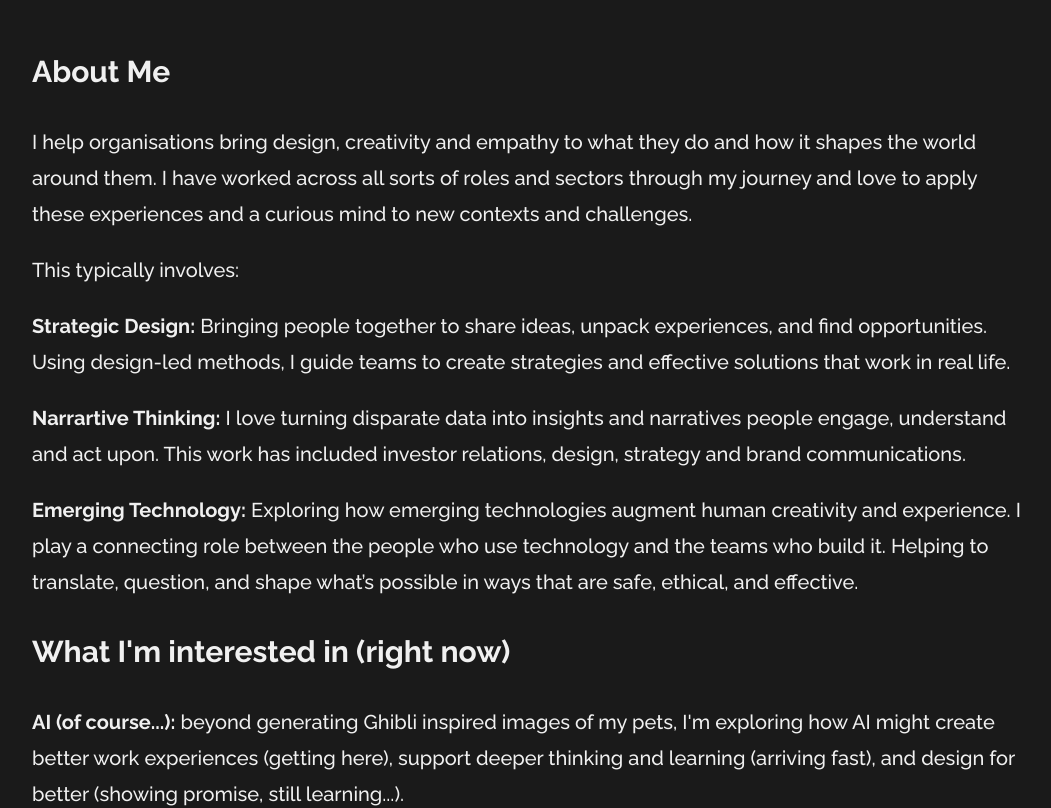
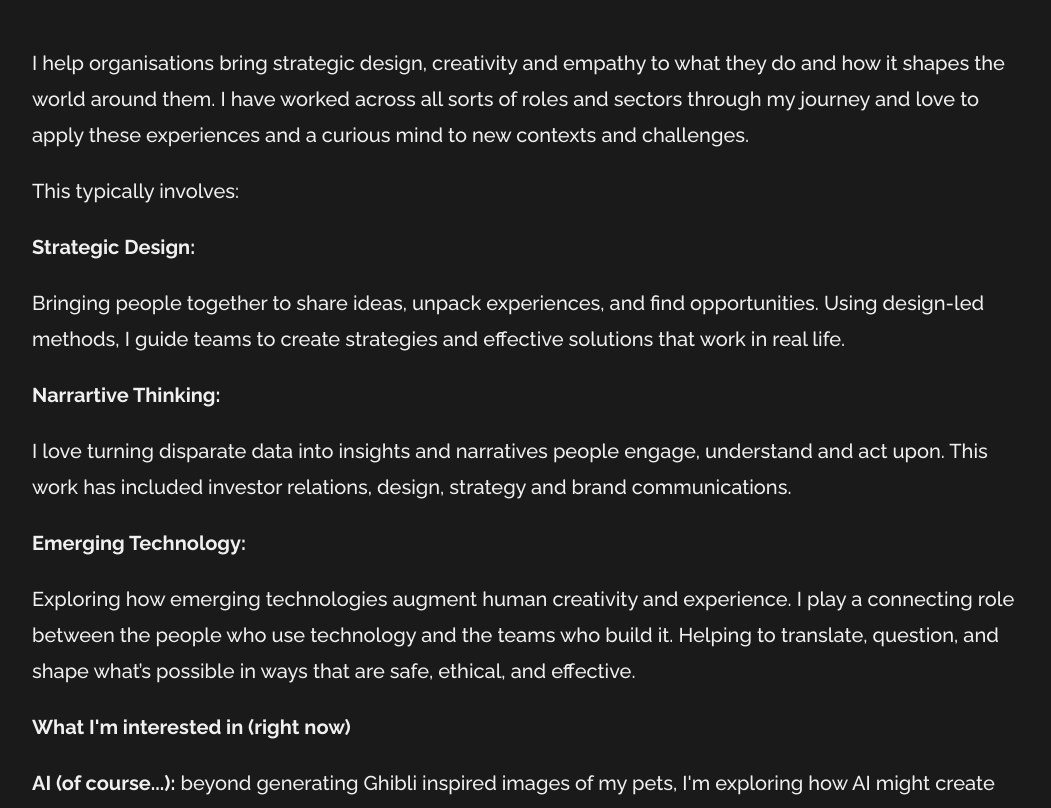
Before and after one commit to BensCreAItivity/bendouglasheath.me, a plain HTML site: page index.html in a window 1280 px wide. Shown: the part 200-1008 px from the top of the page, without its empty margins (108-1159 px from the left). Drawn offline with Linux system fonts and the light colour scheme.

Commit message:
Update index.html

```diff
--- a/index.html
+++ b/index.html
@@ -14,23 +14,26 @@
     </header>
 
     <section>
-      <h2>About Me</h2>
-      <p>I help organisations bring design, creativity and empathy to what they do and how it shapes the world around them. I have worked across all sorts of roles and sectors through my journey and love to apply these experiences and a curious mind to new contexts and challenges.</p>
+      <p>I help organisations bring strategic design, creativity and empathy to what they do and how it shapes the world around them. I have worked across all sorts of roles and sectors through my journey and love to apply these experiences and a curious mind to new contexts and challenges.</p>
     </section>
 
     <section>
       <p>This typically involves:</p>
     <section>
-    <p> </p><strong>Strategic Design:</strong> Bringing people together to share ideas, unpack experiences, and find opportunities. Using design-led methods, I guide teams to create strategies and effective solutions that work in real life.<p>
-
-    <p><strong>Narrartive Thinking:</strong> I love turning disparate data into insights and narratives people engage, understand and act upon. This work has included investor relations, design, strategy and brand communications.<p>
-
-    <p><strong>Emerging Technology:</strong> Exploring how emerging technologies augment human creativity and experience. I play a connecting role between the people who use technology and the teams who build it. Helping to translate, question, and shape what’s possible in ways that are safe, ethical, and effective.<p>
+    <p> </p><strong>Strategic Design:</strong>
+      <p></p>Bringing people together to share ideas, unpack experiences, and find opportunities. Using design-led methods, I guide teams to create strategies and effective solutions that work in real life.<p>
+      <section>
+    <p><strong>Narrartive Thinking:</strong>
+      <p></p>I love turning disparate data into insights and narratives people engage, understand and act upon. This work has included investor relations, design, strategy and brand communications.<p>
+      <section>
+    <p><strong>Emerging Technology:</strong>
+      <p></p>Exploring how emerging technologies augment human creativity and experience. I play a connecting role between the people who use technology and the teams who build it. Helping to translate, question, and shape what’s possible in ways that are safe, ethical, and effective.<p>
     <p></p>
     </section>
 
 <section>
-      <h2>What I'm interested in (right now)</h2>
+      <p><strong>What I'm interested in (right now)</strong><p>
+        <section>
     <p> </p><strong>AI (of course...):</strong> beyond generating Ghibli inspired images of my pets, I'm exploring how AI might create better work experiences (getting here), support deeper thinking and learning (arriving fast), and design for better (showing promise, still learning...).<p>
 
     <p><strong>Neurodiversity:</strong> I’m on a path to understand my own particular flavour of this, and how different kinds of brains can better navigate, and shape, a neurotypical world.<p></p>
@@ -50,7 +53,7 @@
     </section>
 
     <section>
-      <h2>Contact</h2>
+      <p><strong>Contact</strong><p>
       <p><a href="https://www.linkedin.com/in/ben-heath-1ba54354/" target="_blank" rel="noopener noreferrer">LinkedIn</a></p>
       <p>Melbourne, Australia<br/>
       </p>
```
